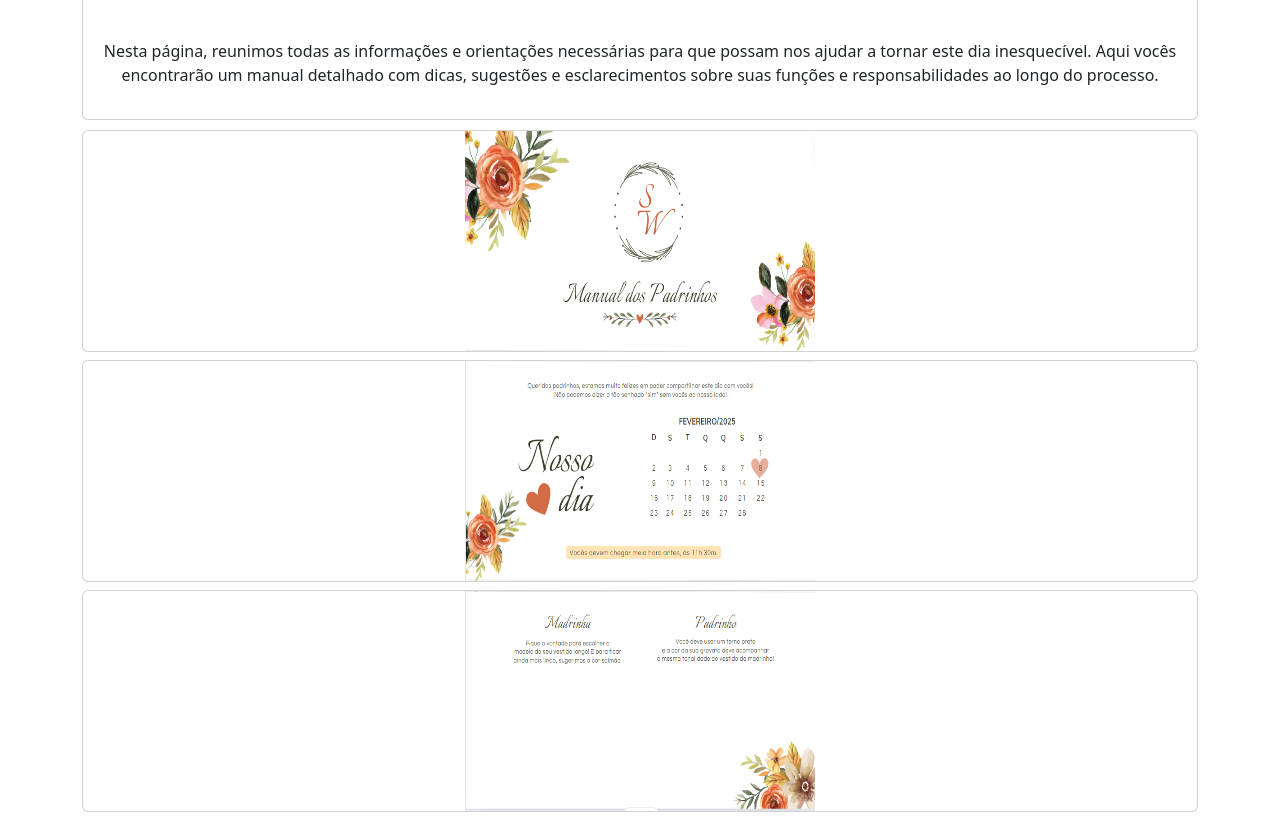
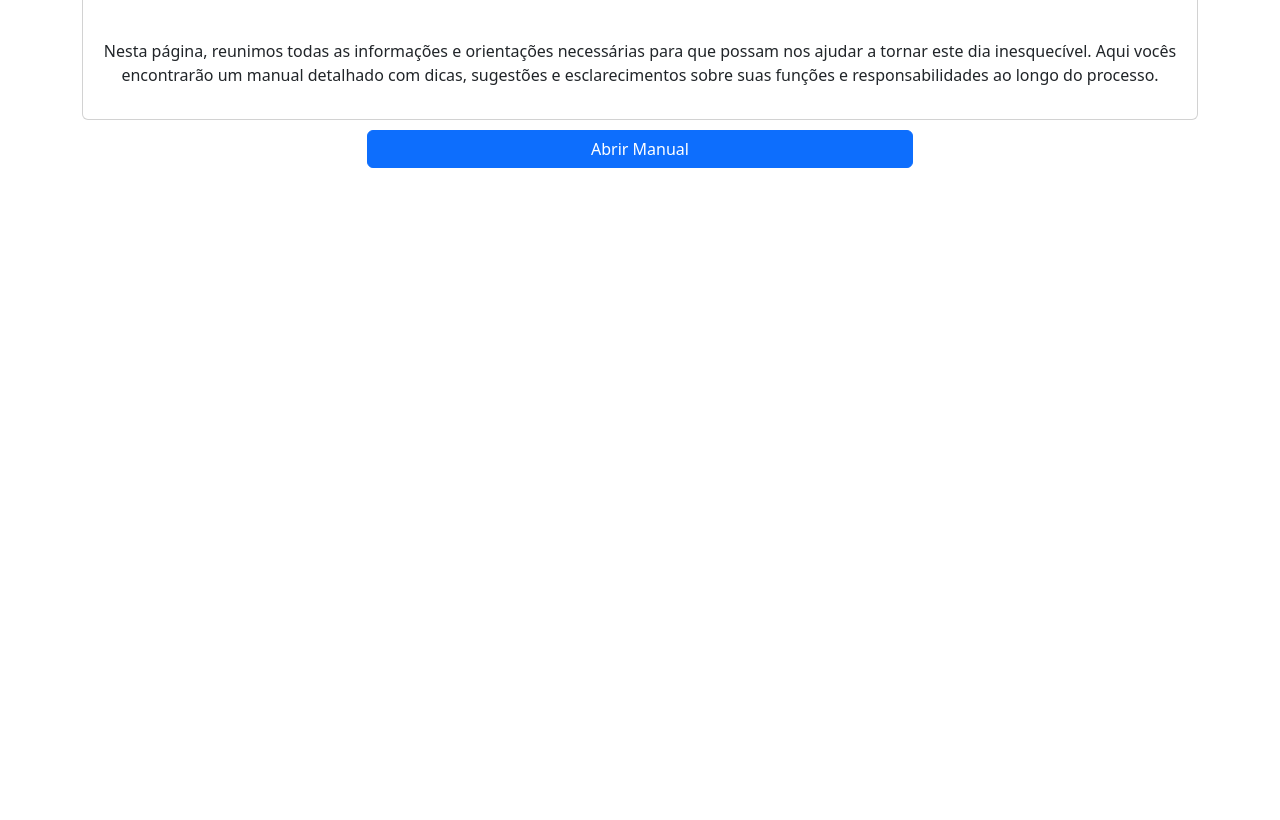
Before and after one commit to wericksilva/wedding-app, a Next.js app: page /padrinhos in a window 1280 px wide. Shown: the part 480-1300 px from the top of the page. After the commit the page ends 800 px from the top, so only its background shows below. Built offline with nearby package versions, Linux system fonts and the light colour scheme.

Commit message:
manual dos padrinhos

```diff
--- a/src/app/padrinhos/page.js
+++ b/src/app/padrinhos/page.js
@@ -11,6 +11,14 @@ export default function Home() {
 
   const handleSvgClick = () => {
     setCounter(prevCounter => prevCounter + 1);
+  };
+
+  const handleOpenPdf = () => {
+    // URL do arquivo PDF que você deseja abrir
+    const pdfUrl = './imagens/manual-padrinhos.pdf';
+
+    // Abrir o PDF em uma nova aba
+    window.open(pdfUrl, '_blank');
   };
 
   return (
@@ -51,43 +59,15 @@ export default function Home() {
       <div class="container" style={{ marginTop: "10px" }} >
         <div class="row">
 
-          <div class="col-12 mb-2">
-            <div class="card">
-              <div className="text-center">
-                <img src="./imagens/manual1.svg" width="350px" height="220px" className="me-12" alt="manual1" />
-              </div>
 
-            </div>
-          </div>
 
-          </div>
+          <div class="d-grid gap-2 col-6 mx-auto">
+  <button class="btn btn-primary" onClick={handleOpenPdf} type="button">Abrir Manual</button>
 
-          <div class="row">
+</div>
 
-          <div class="col-12 mb-2">
-            <div class="card">
-              <div className="text-center">
-                <img src="./imagens/manual2.svg" width="350px" height="220px" className="me-12" alt="manual2" />
-              </div>
-
-            </div>
-          </div>
-
-          </div>
-
-          <div class="row">
-
-          <div class="col-12 mb-2">
-            <div class="card">
-              <div className="text-center">
-                <img src="./imagens/manual3.svg" width="350px" height="220px" className="me-12" alt="manual3" />
-              </div>
-
-            </div>
-          </div>
-
-          </div>
-          </div>
+        </div>
+      </div>
 
 
 
```
Also changed, not shown: 1 other file (tests, documents, lock files or other folders).
